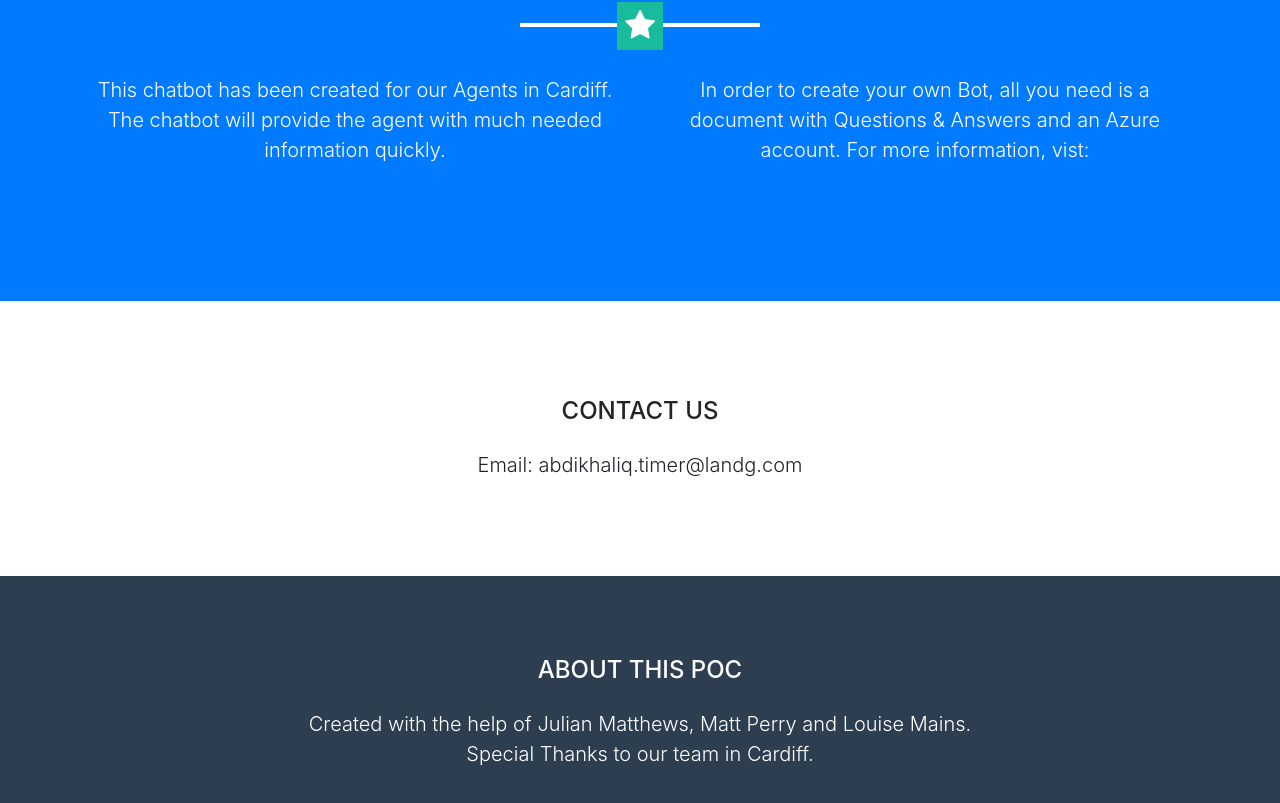
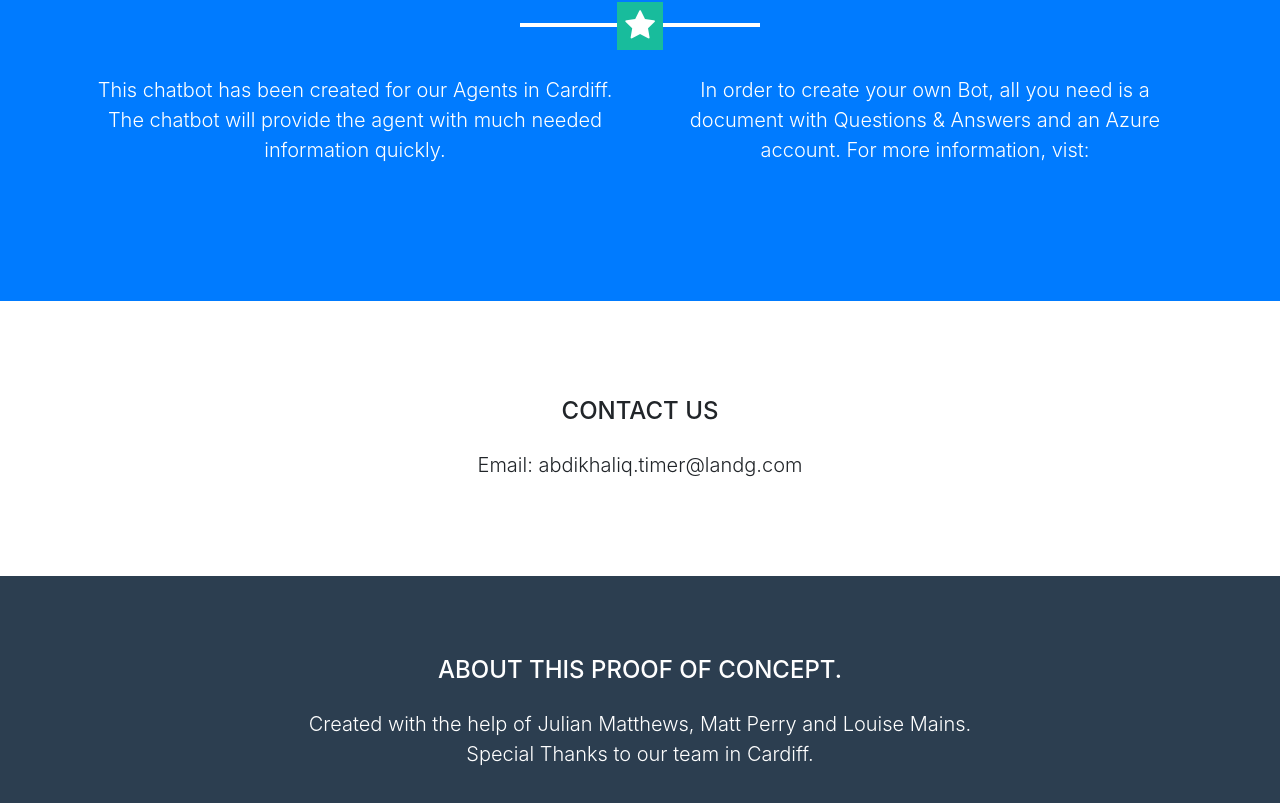
Before and after one commit to nigelHRBOT/WebsiteForBot, a website with bundled scripts: page index.html in a window 1280 px wide. Shown: the part 1602-2405 px from the top of the page. Built offline with nearby package versions, Linux system fonts and the light colour scheme; files whose address does not match are found by name.

Commit message:
Update index.html

```diff
--- a/index.html
+++ b/index.html
@@ -114,7 +114,7 @@
       <div class="container">
         <div class="row">
          <div class="col-lg-12 ml-auto">
-           <h4 class="text-uppercase mb-4">About This POC</h4>
+           <h4 class="text-uppercase mb-4">About This Proof Of Concept.</h4>
             <p class="lead mb-0">Created with the help of Julian Matthews, Matt Perry and Louise Mains.</p>
            <p class="lead mb-0">Special Thanks to our team in Cardiff.</p>
           </div>
```
